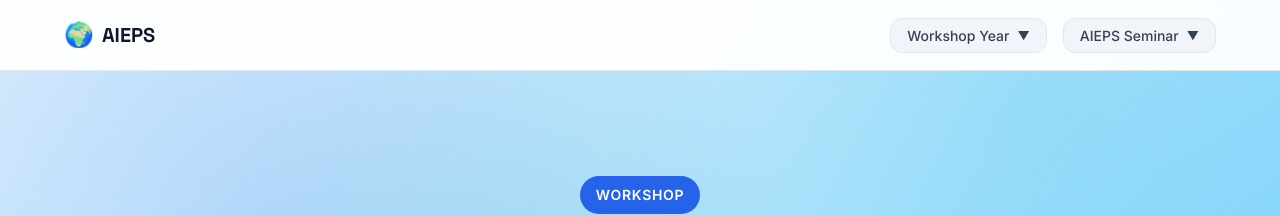
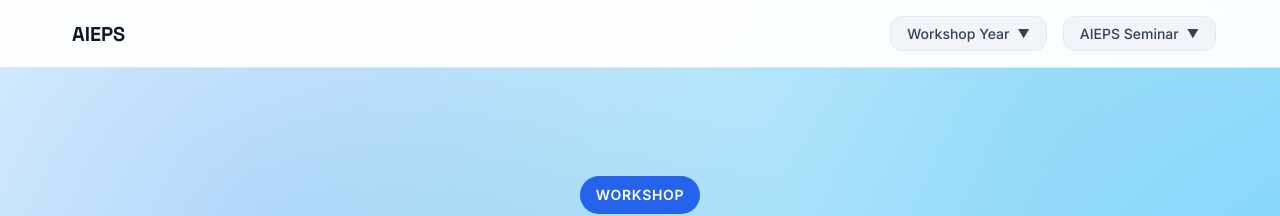
Before and after one commit to AI-EPS/ai-eps.github.io, a Jekyll site: the page built from index.md, in a window 1280 px wide. Shown: the top 216 px of the page. Built offline with Jekyll 4.4.1, drawn with Linux system fonts in a browser that asks for light colours.

Commit message:
Remove globe emoji from site header
Removed the globe emoji from the logo icon.

```diff
--- a/_includes/header.html
+++ b/_includes/header.html
@@ -1,7 +1,7 @@
 <header class="site-header">
   <div class="header-container">
     <a href="{{ '/' | relative_url }}" class="site-logo">
-      <span class="logo-icon">🌍</span>
+      <span class="logo-icon"> </span>
       <span class="logo-text">AIEPS</span>
     </a>
     <nav class="site-nav">
```
